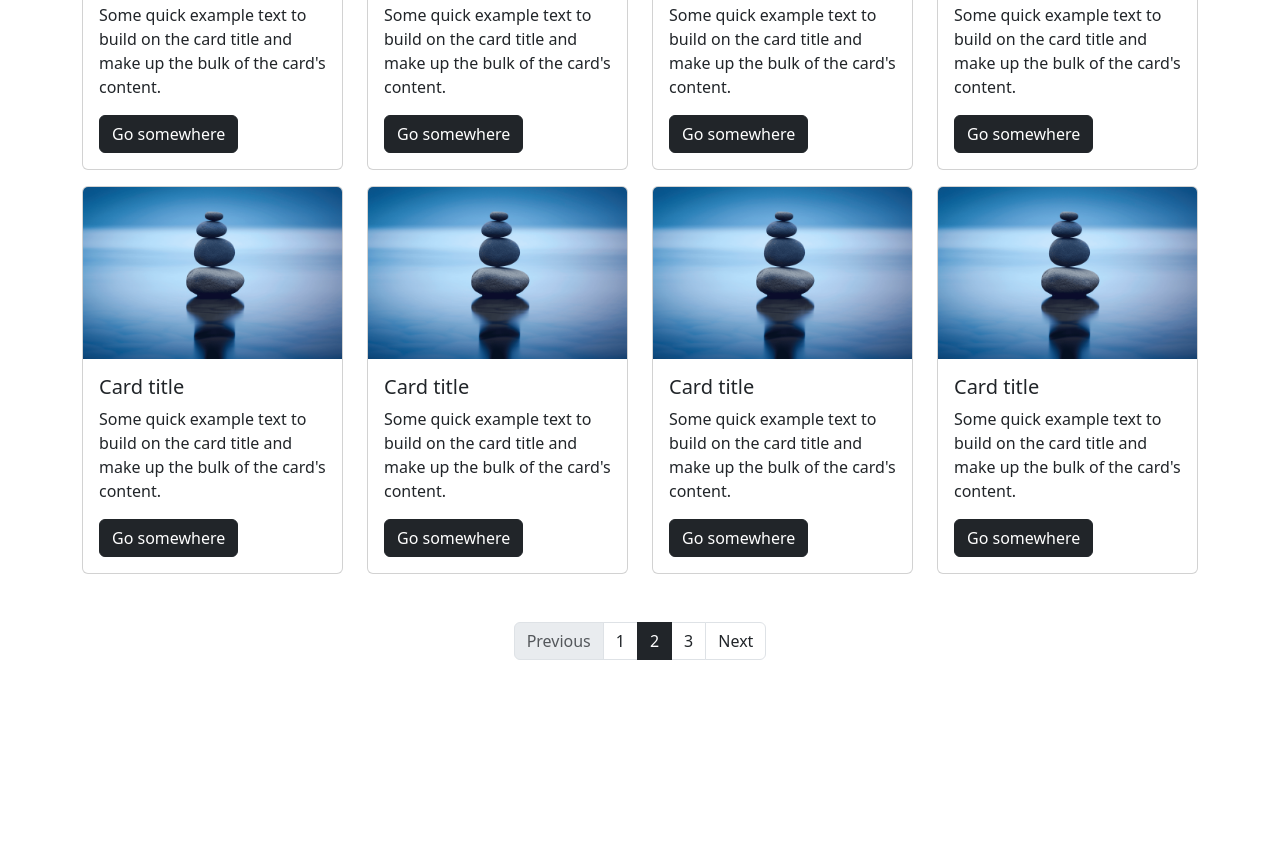
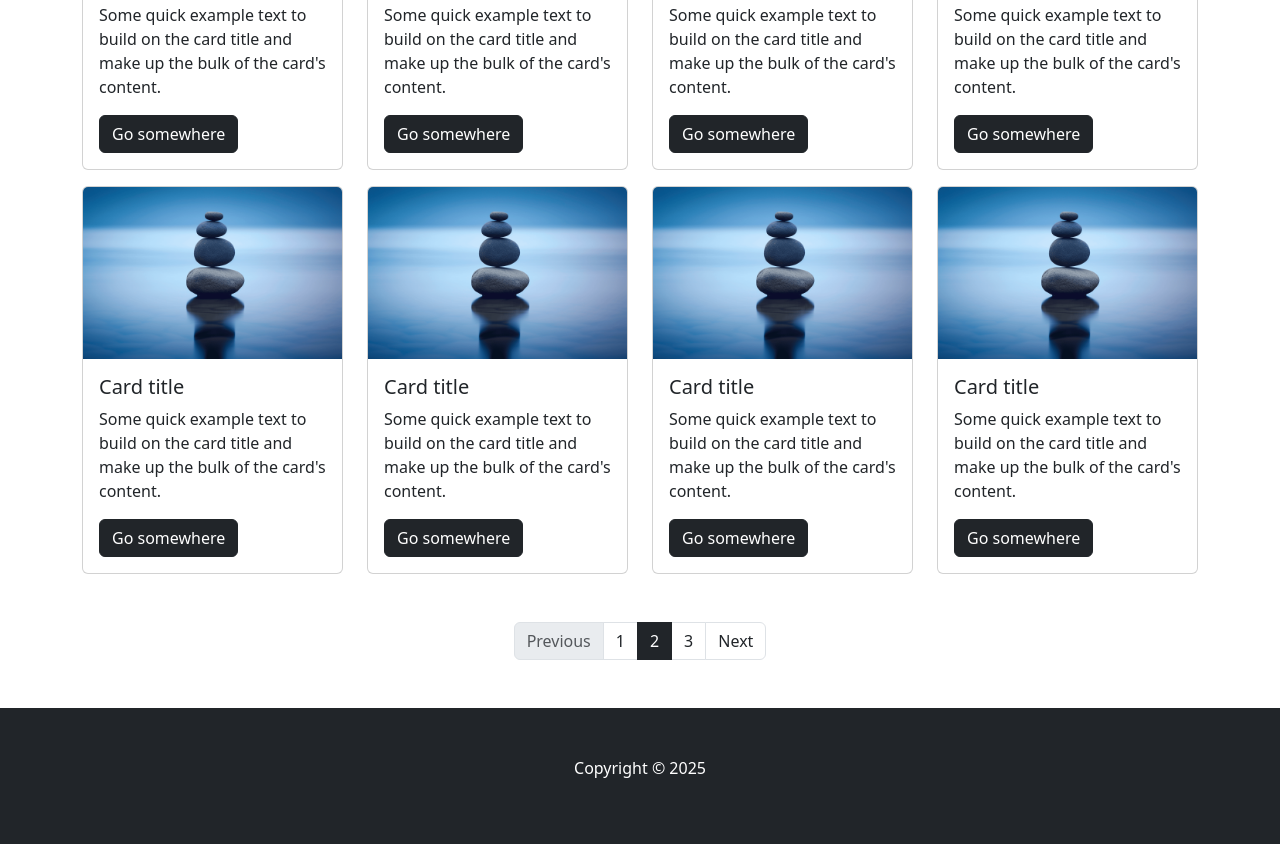
Before and after one commit to mansuroff123/grid-5, a plain HTML site: page index.html in a window 1280 px wide. Shown: the part 323-1167 px from the top of the page. Before the commit the page ends 999 px from the top, so only its background shows below. Drawn offline with Linux system fonts and the light colour scheme.

Commit message:
home page finished

```diff
--- a/index.html
+++ b/index.html
@@ -150,7 +150,11 @@
     </div>
   <!-- card section end -->
 
-
+  <!-- footer start -->
+   <footer class="bg-dark py-5 mt-5">
+    <p class="text-center text-white">Copyright &copy; 2025</p>
+   </footer>
+  <!-- footer end -->
   <script src="bootstrap.bundle.js"></script>
 </body>
 
```
